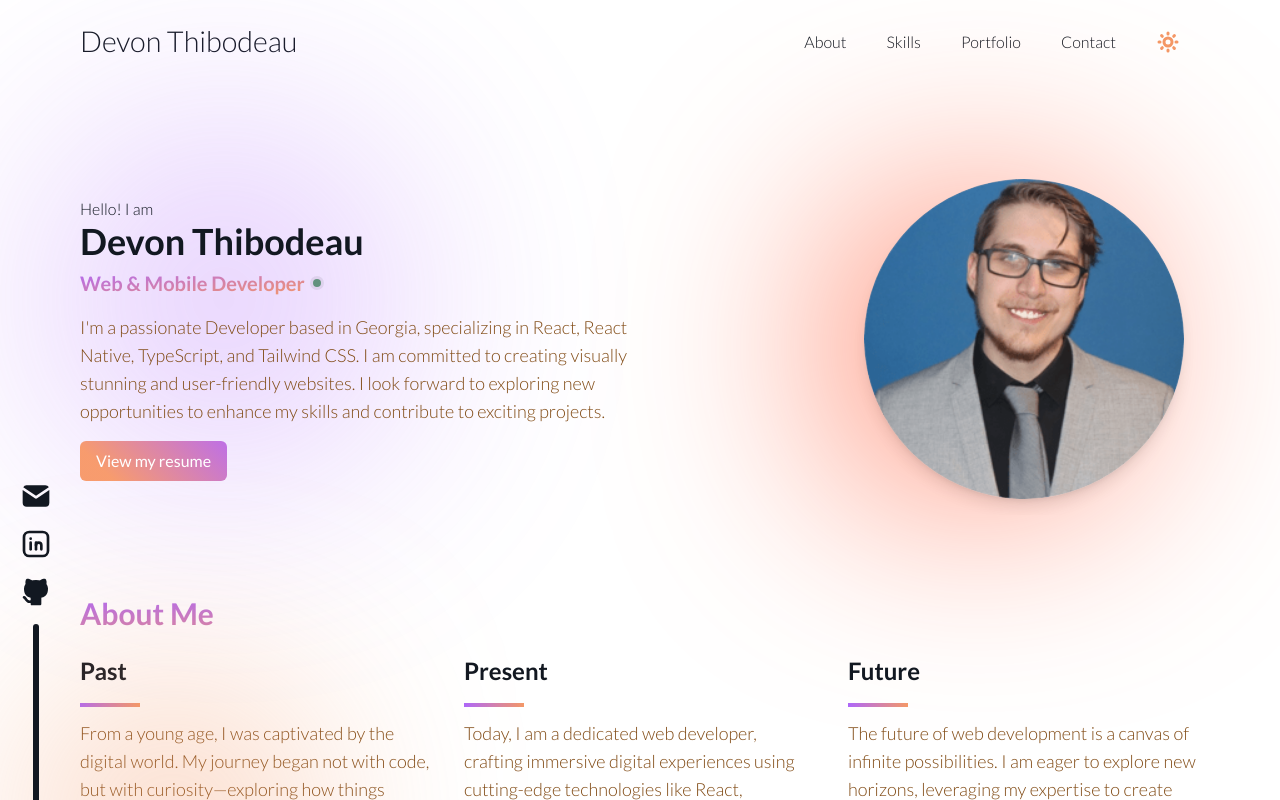
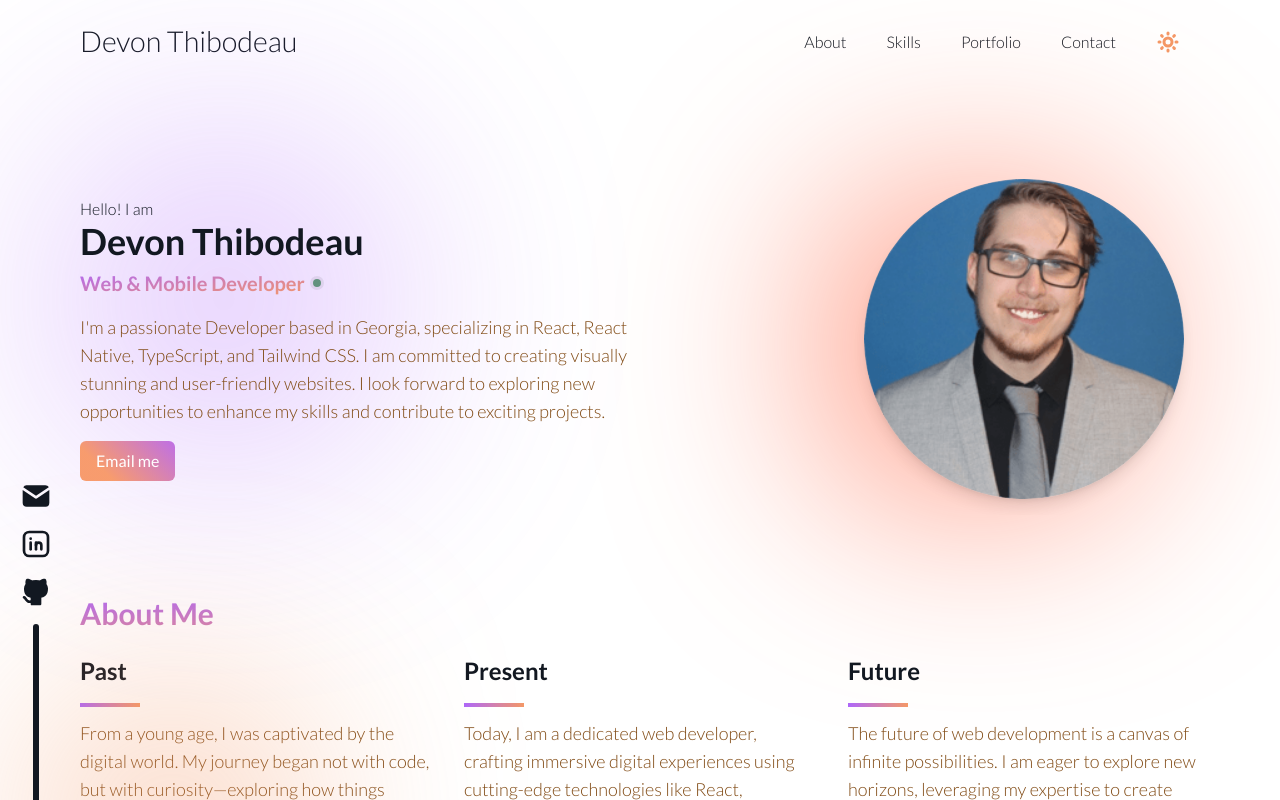
Before and after one commit to Devonthib/devon-website-react, a React (Vite) app: page / in a window 1280 px wide. Built offline with nearby package versions, Linux system fonts and the light colour scheme; what tailwindcss-animation-delay would draw is missing.

Commit message:
Email version

```diff
--- a/src/components/Contact.tsx
+++ b/src/components/Contact.tsx
@@ -137,14 +137,14 @@ const Contact = React.forwardRef<HTMLDivElement, ContactProps>(
             >
               LinkedIn
             </a>
-            <a
+            {/* <a
               href="./resume.pdf"
               target="_blank"
               rel="noopener noreferrer"
               className="text-offtext hover:underline"
             >
               Resume
-            </a>
+            </a> */}
           </div>
         </div>
       </div>
--- a/src/components/Intro.tsx
+++ b/src/components/Intro.tsx
@@ -77,10 +77,10 @@ function Intro({ className, ...rest }: IntroProps) {
             "text-base font-normal text-white py-1 active:scale-95 active"
           )}
           onClick={() => {
-            window.open("./resume.pdf");
+            window.open("mailto:devonthibodeau@gmail.com");
           }}
         >
-          View my resume
+          Email me
         </Button>
       </div>
       <div
```
